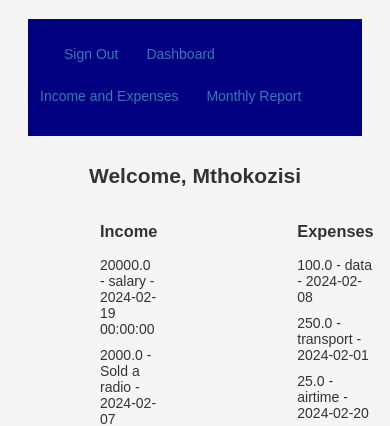
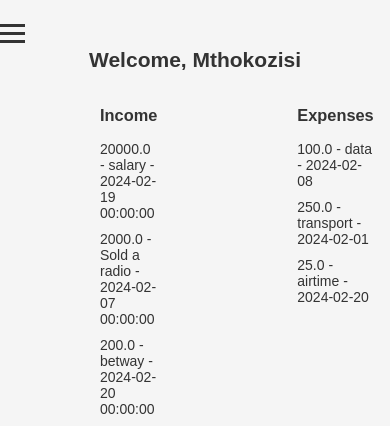
Before and after one commit to MthokozisiZwane/MyWallet, a Flask app: page / in a window 390 px wide; the page is wider, and only the part inside the window is pictured. Shown: the top 426 px of that part. Run offline with Flask 3, Linux system fonts and the light colour scheme; a user stored in the database is signed in.

Commit message:
made the site viewable for all screen sizes

```diff
--- a/website/static/styles.css
+++ b/website/static/styles.css
@@ -90,9 +90,50 @@ li {
 
 /* styling for different sxreen sizes */
 
+/* menu button*/
+.menu-btn {
+    display: none;
+    cursor: pointer;
+}
+
+.bar {
+    width: 25px;
+    height: 3px;
+    background-color: #333;
+    margin: 5px 0;
+}
+
+.menu {
+    display: block;
+}
+
+.menu ul {
+    list-style: none;
+    padding: 0;
+}
+
+.menu li {
+    display: inline-block;
+    margin-right: 20px;
+}
+
+
+
 @media screen and (max-width: 600px) {
     body {
         font-size: 14px;
+    }
+
+    .menu-btn {
+        display: block;
+    }
+
+    .menu {
+        display: none;
+    }
+
+    .menu.active {
+        display: block;
     }
 
 }
--- a/website/templates/home.html
+++ b/website/templates/home.html
@@ -23,8 +23,13 @@
     {% endwith %}
   </h1>
   <header>
-    <div></div>
-    <nav>
+    <div class="menu-btn" onclick="toggleMenu()">
+      <div class="bar"></div>
+      <div class="bar"></div>
+      <div class="bar"></div>
+
+    </div>
+    <nav class="menu">
       <ul>
         <li>
           <li><a href="{{ url_for('auth.sign_out') }}">Sign Out</a></li>
@@ -36,6 +41,10 @@
         </li>
       </ul>
     </nav>
+    <script>function toggleMenu() {
+      var menu = document.querySelector('.menu');
+      menu.classList.toggle('active');
+  }</script>
 
   </header>
     <h2>Welcome, {{ user.first_name }}</h2>
```
